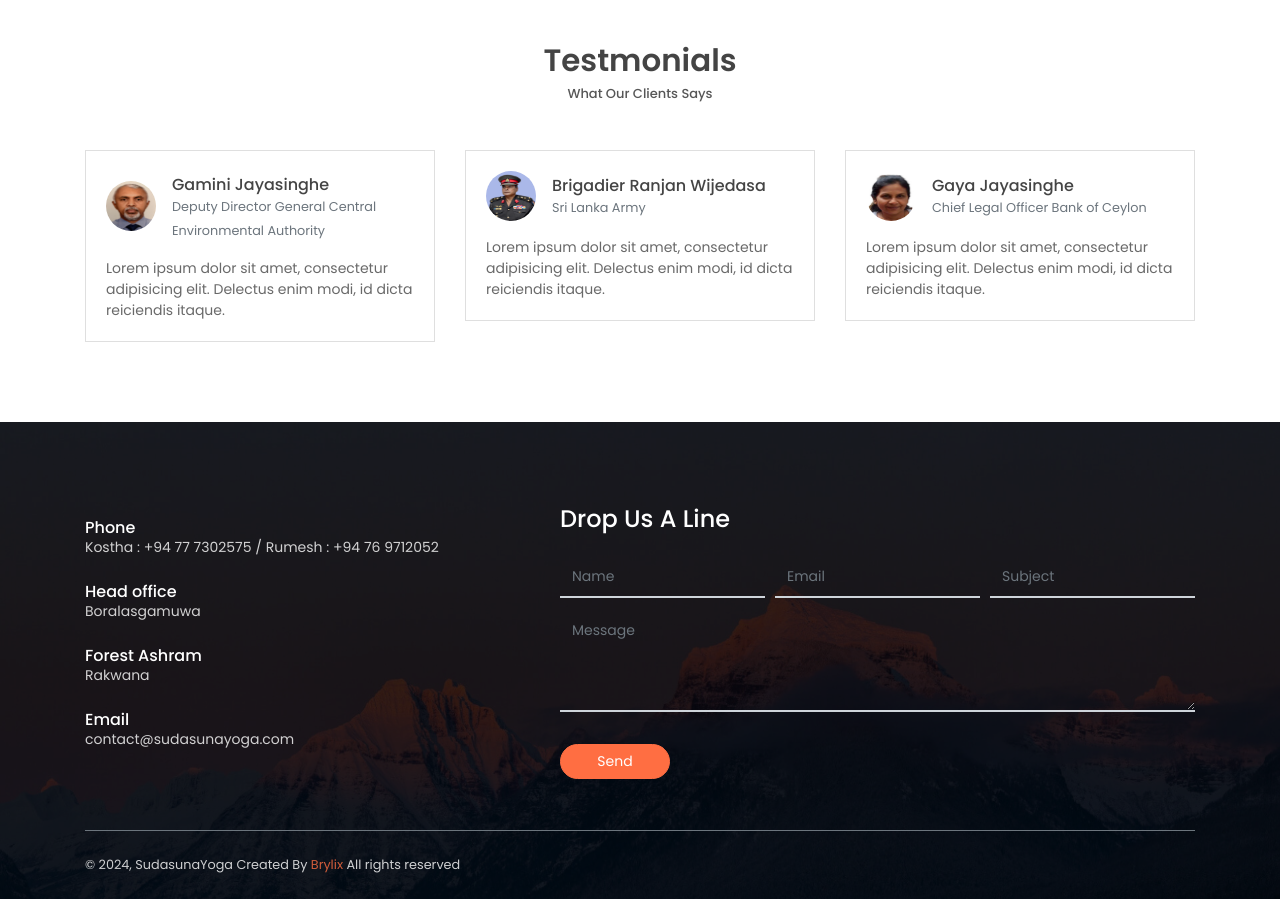
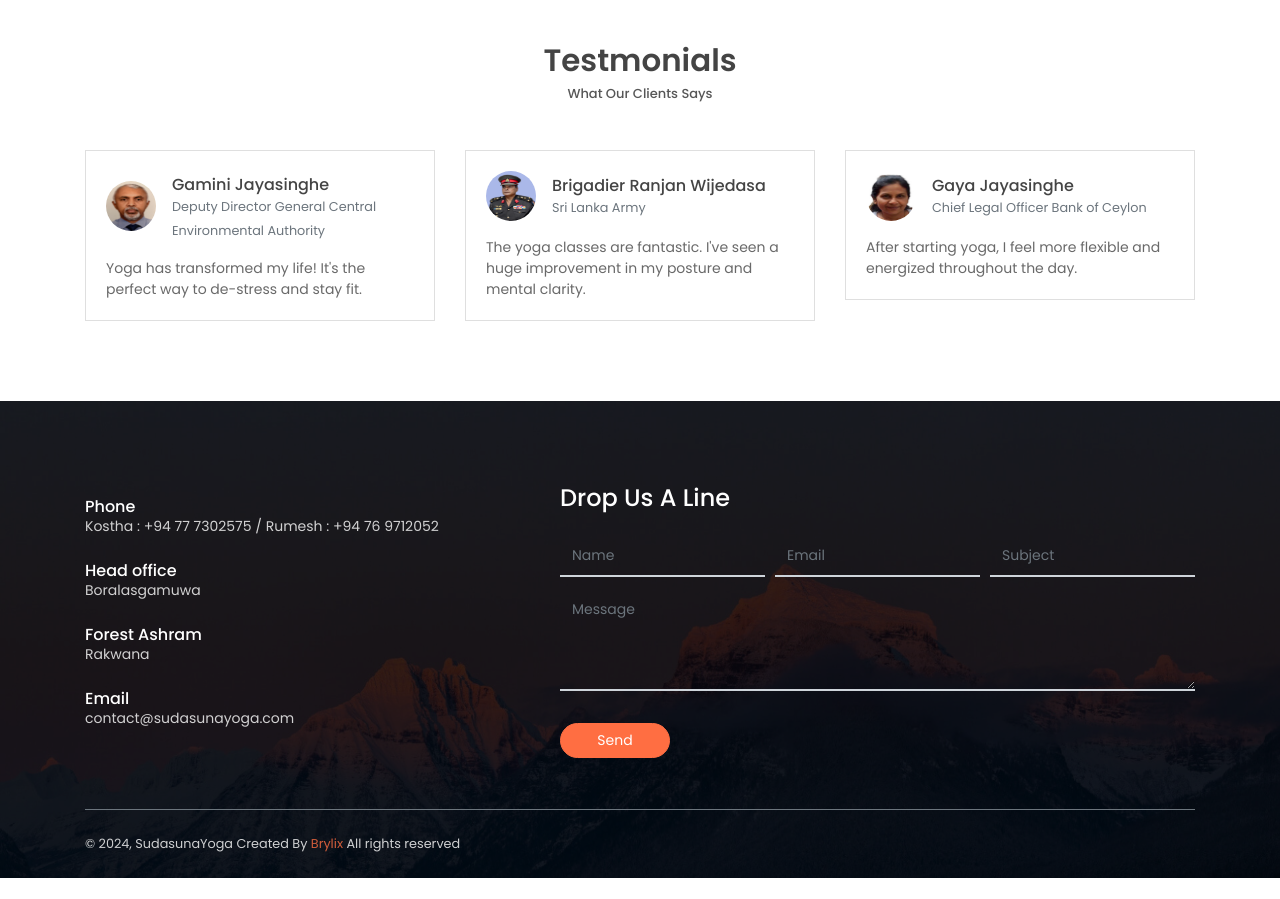
Before and after one commit to Rumeshcom/sudasunaYoga, a PHP site: page / in a window 1280 px wide. Shown: the part 4676-5575 px from the top of the page. After the commit the page ends 5554 px from the top, so only its background shows below. Run offline with PHP 8.4, Linux system fonts and the light colour scheme.

Commit message:
Update index.php

```diff
--- a/index.php
+++ b/index.php
@@ -418,7 +418,7 @@
                                     <small class="text-muted mb-0">Deputy Director General Central Environmental Authority </small>
                                 </div>
                             </div>
-                            <p class="mb-0">Lorem ipsum dolor sit amet, consectetur adipisicing elit. Delectus enim modi, id dicta reiciendis itaque.</p>
+                            <p class="mb-0">Yoga has transformed my life! It's the perfect way to de-stress and stay fit.</p>
                         </div>
                     </div>
                 </div>
@@ -432,7 +432,7 @@
                                     <small class="text-muted mb-0">Sri Lanka Army</small>
                                 </div>
                             </div>
-                            <p class="mb-0">Lorem ipsum dolor sit amet, consectetur adipisicing elit. Delectus enim modi, id dicta reiciendis itaque.</p>
+                            <p class="mb-0">The yoga classes are fantastic. I've seen a huge improvement in my posture and mental clarity.</p>
                         </div>
                     </div>
                 </div>
@@ -446,7 +446,7 @@
                                     <small class="text-muted mb-0">Chief Legal Officer Bank of Ceylon</small>
                                 </div>
                             </div>
-                            <p class="mb-0">Lorem ipsum dolor sit amet, consectetur adipisicing elit. Delectus enim modi, id dicta reiciendis itaque.</p>
+                            <p class="mb-0">After starting yoga, I feel more flexible and energized throughout the day.</p>
                         </div>
                     </div>
                 </div>
```
